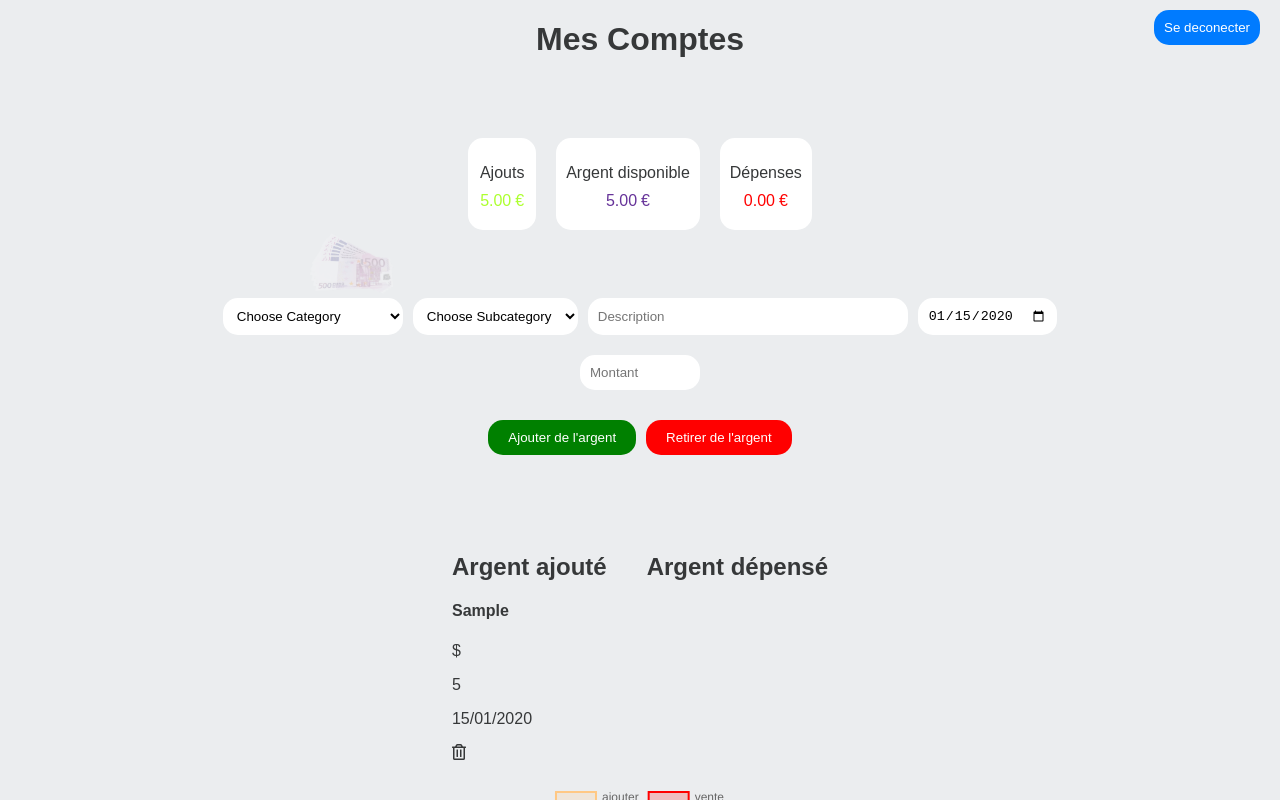
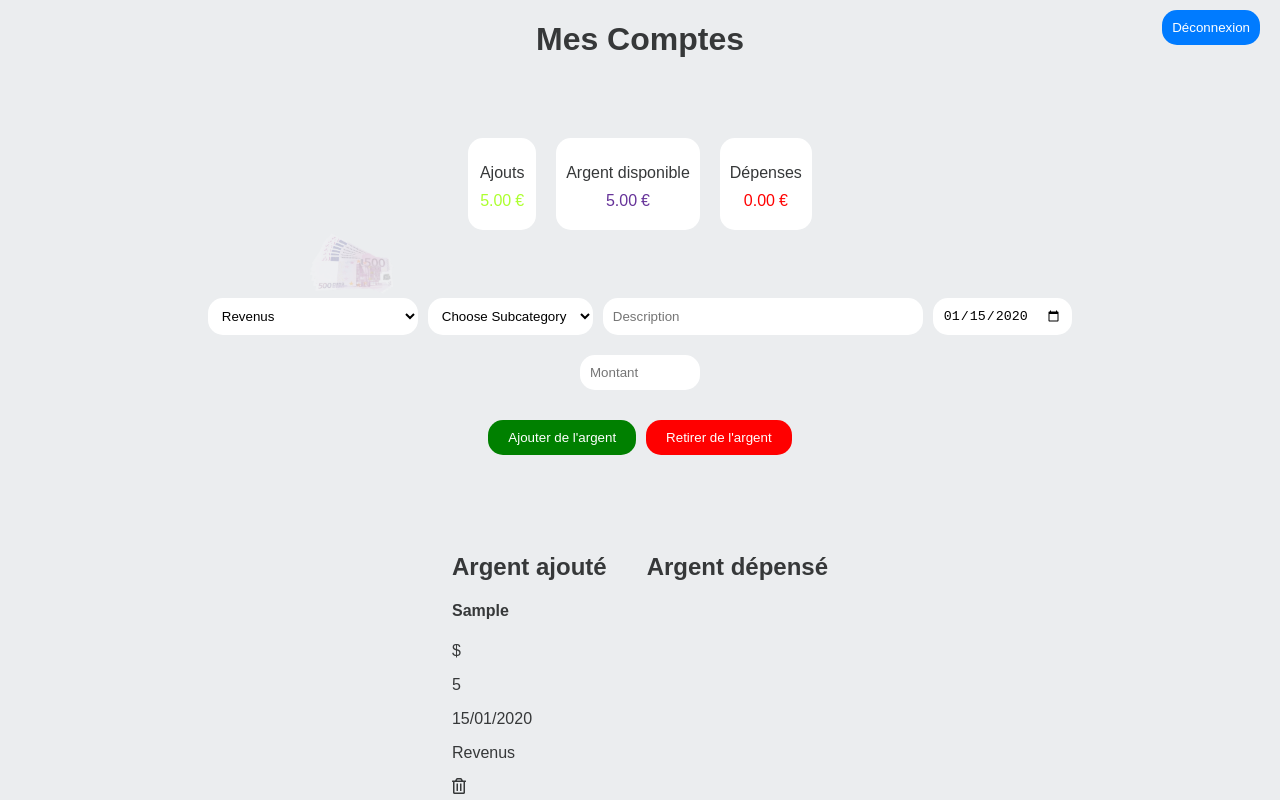
Before and after one commit to CODEBYGODWIN/CHALLENGE-JS, a website with bundled scripts: page public/budget.html in a window 1280 px wide. Both pictures are taken after typing "Sample", "2020-01-15", "5" into the empty fields and a click on the button "Ajouter de l'argent". Shown: the top 800 px of the page. Built offline with nearby package versions, Linux system fonts and the light colour scheme.

Commit message:
[UPDATE] fusion of all the work

```diff
--- a/public/budget.html
+++ b/public/budget.html
@@ -15,7 +15,7 @@
     <header>
         <h1><a href="">Mes Comptes</a></h1>
         <p id="user-info"></p>
-        <button class="deconexion"><a href="connect.html">Se deconecter</a></button>
+        <button class="deconexion"><a href="connect.html">Déconnexion</a></button>
     </header>
     <main>
         <section class="container">
@@ -53,7 +53,7 @@
                     <option value="Dépenses courantes">Dépenses courantes</option>
                     <option value="Dépenses personnelles">Dépenses personnelles</option>
                 </select>
-                <select id="subcategory">
+                <select id="subCategory">
                     <option value="" disabled selected>Choose Subcategory</option>
                 </select>
                 <input type="text" class="description" id="description" placeholder="Description">
--- a/public/js/App.js
+++ b/public/js/App.js
@@ -8,6 +8,7 @@ const App = (function(itemCtrl, UICtrl){
         const expenseBtn = document.querySelector(UISelectors.expenseBtn);
         const itemsContainer = document.querySelector(UISelectors.itemsContainer);
         document.querySelector(UISelectors.itemsContainer).addEventListener('click', deleteItem);
+        document.querySelector(UISelectors.category).addEventListener('change', categoryChange);
 
         if (incomeBtn) {
             incomeBtn.addEventListener('click', addIncome);
@@ -20,11 +21,18 @@ const App = (function(itemCtrl, UICtrl){
         }
     };
 
+    const categoryChange = function(){
+        const selectedCategory = UICtrl.getCategoryInput().categoryInput;
+        UICtrl.updateSubCategoryOptions(selectedCategory);
+    }
+
     const addIncome = function(){
         const description = UICtrl.getDescriptionInput();
         const amount = UICtrl.getValueInput();
+        const category = UICtrl.getCategoryInput();
+        const subCategory = UICtrl.getSubCategoryInput();
         if(description.descriptionInput !=='' && amount.amountInput !== ''){
-            const newMoney = itemCtrl.addMoney(description.descriptionInput, amount.amountInput, 'income');
+            const newMoney = itemCtrl.addMoney(description.descriptionInput, amount.amountInput, 'income', category.categoryInput, subCategory.subCategoryInput);
             UICtrl.addIncomeItem(newMoney);
             UICtrl.clearInputs();
             UICtrl.updateEarned();
@@ -36,8 +44,10 @@ const App = (function(itemCtrl, UICtrl){
     const addExpense = function(){
         const description = UICtrl.getDescriptionInput();
         const amount = UICtrl.getValueInput();
+        const category = UICtrl.getCategoryInput();
+        const subCategory = UICtrl.getSubCategoryInput();
         if(description.descriptionInput !=='' && amount.amountInput !== ''){
-            const newMoney = itemCtrl.addMoney(description.descriptionInput, amount.amountInput, 'expense');
+            const newMoney = itemCtrl.addMoney(description.descriptionInput, amount.amountInput, 'expense', category.categoryInput, subCategory.subCategoryInput);
             UICtrl.addExpenseItem(newMoney);
             UICtrl.clearInputs();
             UICtrl.updateSpent();
@@ -101,6 +111,7 @@ const App = (function(itemCtrl, UICtrl){
             UICtrl.updateEarned();
             UICtrl.updateSpent();
             UICtrl.updateAvailable();
+            UICtrl.updateCategoryOptions();
             loadEventListeners();
         }
     }
--- a/public/js/UICtrl.js
+++ b/public/js/UICtrl.js
@@ -1,8 +1,4 @@
 const UICtrl = (function(){
-
-    const categories = { "Dépenses courantes": ["Alimentation", "Transport"],
-        "Dépenses personnelles" : ["Vêtements et accessoires", "Soins personnels"]
-    };
 
     const UISelectors = {
         incomeBtn: '#add__income',
@@ -16,8 +12,27 @@ const UICtrl = (function(){
         expensesList: '#expenses__container',
         incomeItem: '.income__amount',
         expenseItem: '.expense__amount',
-        itemsContainer: '.items__container'
+        itemsContainer: '.items__container',
+        category: '#category',
+        subCategory: '#subCategory'
     }
+
+    const categories = {
+        "Revenus": ["Salaire", "Prestations", "Ventes", "Autres revenus"],
+        "Alimentation" : ["Restaurants", "Épicerie", "Fast-food", "Cafés"],
+        "Transport" : ["Essence", "Transport en commun", "Taxi/VTC", "Location de voiture"],
+        "Logement": ["Loyers", "Hypothèque", "Factures d'électricité", "Factures d'eau", "Factures d'internet"],
+        "Loisirs": ["Cinéma", "Sorties", "Abonnements", "Vacances"],
+        "Santé": ["Médecin", "Pharmacie", "Assurance santé", "Soins dentaires"],
+        "Vêtements": ["Vêtements", "Chaussures", "Accessoires"],
+        "Éducation" : ["Frais de scolarité", "Livres et fournitures", "Cours particuliers"],
+        "Famille" : ["Garderie", "Jouets", "Vêtements pour enfants"],
+        "Services" : ["Téléphone portable", "Internet", "Assurances"],
+        "Autres" : ["Divers", "Dépenses imprévues"],
+        "Épargne et investissement": ["Épargne d'urgence", "Épargne pour les objectifs à court terme", "Épargne pour les objectifs à long terme", "Investissements"],
+        "Dépenses liées aux finances": ["Remboursement de prêts", "Frais bancaires", "Investissements"],
+
+    };
 
     return{
         getSelectors: function(){
@@ -42,6 +57,18 @@ const UICtrl = (function(){
             };
         },
 
+        getCategoryInput: function(){
+            return{
+                categoryInput: document.querySelector(UISelectors.category).value
+            };
+        },
+
+        getSubCategoryInput: function(){
+            return{
+                subCategoryInput: document.querySelector(UISelectors.subCategory).value
+            };
+        },
+
         getCategories: function(){
             return categories;
         },
@@ -56,6 +83,8 @@ const UICtrl = (function(){
                 <p class="symbol">$</p>
                 <span class="income__amount">${item.amount}</span>
                 <p class="date">${item.date instanceof Date ? item.date.toLocaleDateString() : item.date}</p>
+                <p class="category">${item.category}</p>
+                <p class="subCategory">${item.subCategory}</p>
             </div>
             <i class="far fa-trash-alt"></i>`;
             document.querySelector(UISelectors.incomeList).insertAdjacentElement('beforeend', div);
@@ -71,6 +100,8 @@ const UICtrl = (function(){
                 <p class="symbol">$</p>
                 <span class="expense__amount">${item.amount}</span>
                 <p class="date">${item.date instanceof Date ? item.date.toLocaleDateString() : item.date}</p>
+                <p class="category">${item.category}</p>
+                <p class="subCategory">${item.subCategory}</p>
             </div>
             <i class="far fa-trash-alt"></i>`;
             document.querySelector(UISelectors.expensesList).insertAdjacentElement('beforeend', div);
@@ -92,6 +123,27 @@ const UICtrl = (function(){
             UICtrl.updateSpent();
             UICtrl.updateAvailable();
             UICtrl.updateEarned();
+        },
+
+        updateCategoryOptions: function(){
+            const categorySelect = document.querySelector(UISelectors.category);
+            let optionsHTML = '';
+            for(const category in categories){
+                optionsHTML += `<option value="${category}">${category}</option>`;
+            }
+            categorySelect.innerHTML = optionsHTML;
+        },
+
+        updateSubCategoryOptions: function(selectedCategory){
+            const subCategorySelect = document.querySelector(UISelectors.subCategory);
+            const subCategories = categories[selectedCategory];
+            let optionsHTML = '';
+            if(subCategories){
+                subCategories.forEach(subCategory => {
+                    optionsHTML += `<option value="${subCategory}">${subCategory}</option>`;
+                });
+            }
+            subCategorySelect.innerHTML = optionsHTML;
         },
 
         clearInputs: function(){
--- a/public/js/itemCtrl.js
+++ b/public/js/itemCtrl.js
@@ -1,12 +1,14 @@
 import UICtrl from './UICtrl.js';
 
 const itemCtrl = (function(){
-    const Item = function(id, description, amount, date, type){
+    const Item = function(id, description, amount, date, type, category, subCategory){
         this.id = id;
         this.description = description;
         this.amount = amount;
         this.date = date;
         this.type = type;
+        this.category = category;
+        this.subCategory = subCategory;
     }
 
     const data = {
@@ -18,12 +20,11 @@ const itemCtrl = (function(){
             return data;
         },
 
-        addMoney: function(description, amount, type){
+        addMoney: function(description, amount, type, category, subCategory){
             const ID = itemCtrl.createID();
             const date = UICtrl.getDateInput().dateInput;
-            const newMoney = new Item(ID, description, amount, date, type);
+            const newMoney = new Item(ID, description, amount, date, type, category, subCategory);
             data.items.push(newMoney);
-
             return newMoney;
         },
 
```
